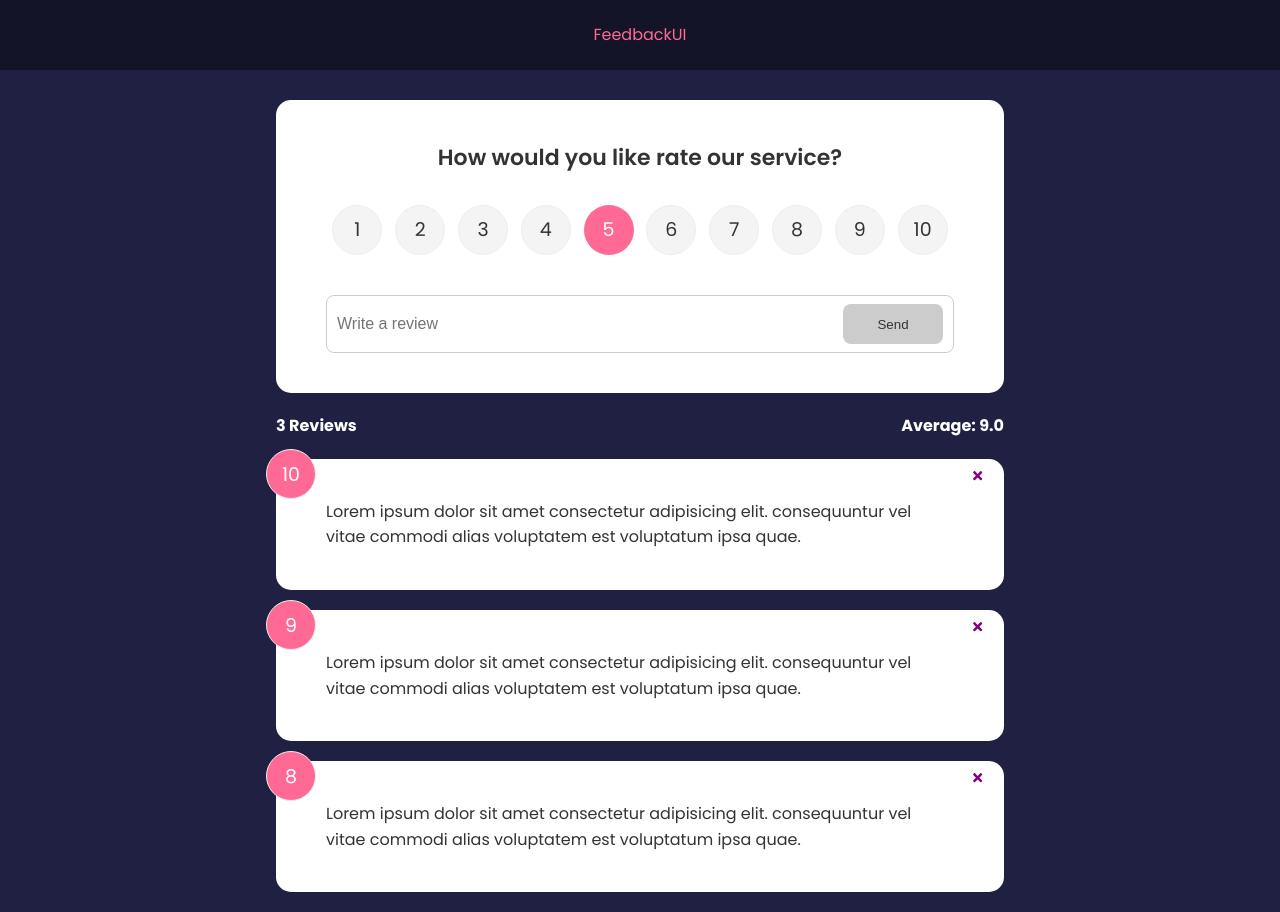
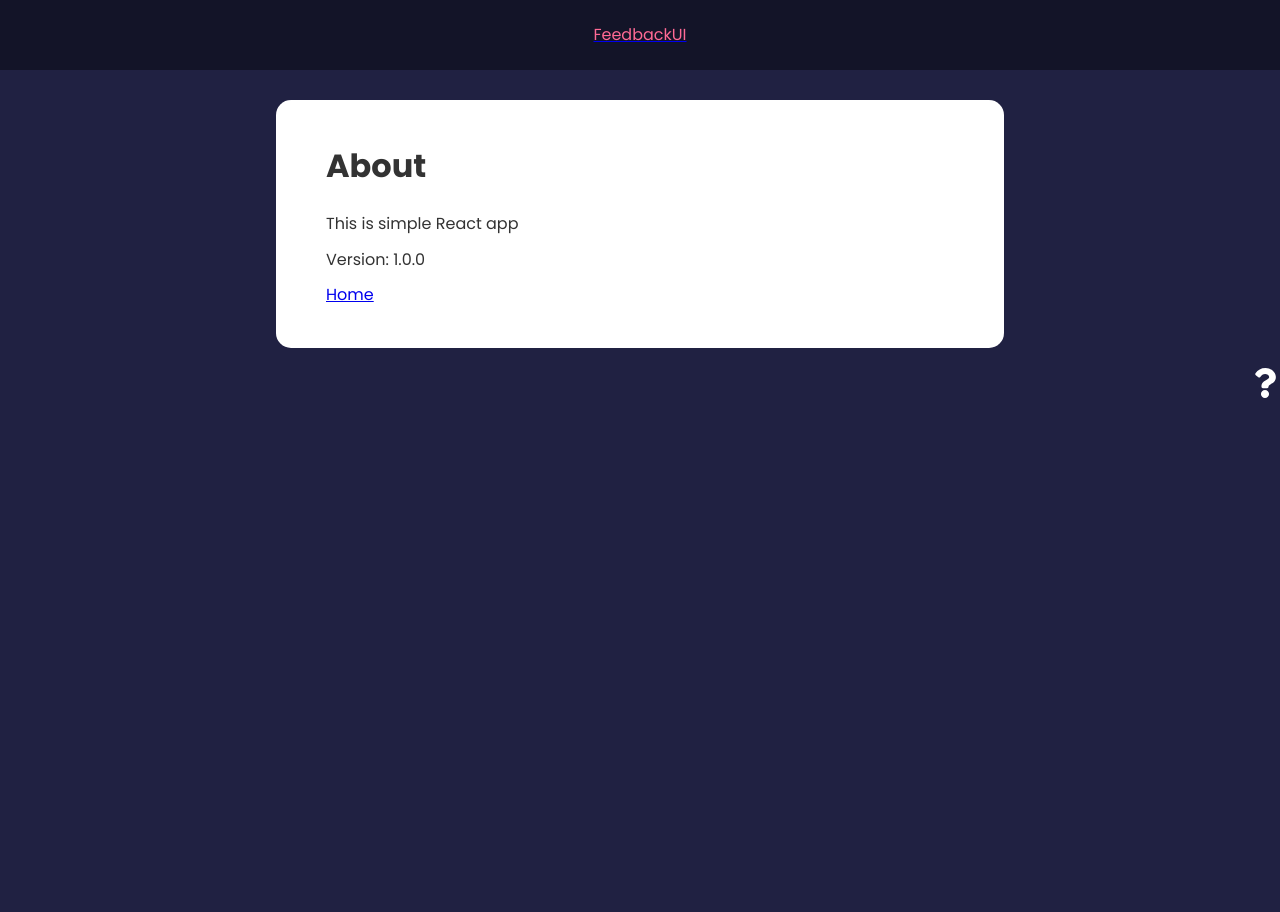
Before and after one commit to stanleyoos/feedback-app, a React (Create React App) app: page /about in a window 1280 px wide. After the commit the page ends 800 px from the top, so only its background shows below. Built offline with nearby package versions, Linux system fonts and the light colour scheme.

Commit message:
React Router v6

```diff
--- a/package.json
+++ b/package.json
@@ -6,10 +6,13 @@
     "@testing-library/jest-dom": "^5.16.3",
     "@testing-library/react": "^12.1.4",
     "@testing-library/user-event": "^13.5.0",
+    "framer-motion": "^4.1.17",
     "react": "^18.0.0",
     "react-dom": "^18.0.0",
     "react-icons": "^4.3.1",
+    "react-router-dom": "^6.3.0",
     "react-scripts": "5.0.0",
+    "uuid": "^8.3.2",
     "web-vitals": "^2.1.4"
   },
   "scripts": {
--- a/src/App.js
+++ b/src/App.js
@@ -1,9 +1,14 @@
 import { useState } from 'react'
+import { v4 as uuidv4 } from 'uuid'
+import { BrowserRouter as Router, Route, Routes } from 'react-router-dom'
 import Header from './components/Header'
 import FeedbackList from './components/FeedbackList'
 import FeedbackStats from './components/FeedbackStats'
 import FeedbackForm from './components/FeedbackForm'
 import feedbackData from './data/feedbackData'
+import AboutIconLink from './components/AboutIconLink'
+import AboutPage from './pages/AboutPage'
+
 const App = () => {
   // use state with data from external file
   const [feedback, setFeedback] = useState(feedbackData)
@@ -15,15 +20,36 @@
       setFeedback(feedback.filter((item) => item.id !== id))
     }
   }
+
+  const addFeedback = (newFeedback) => {
+    newFeedback.id = uuidv4()
+    setFeedback([newFeedback, ...feedback])
+  }
   return (
-    <>
+    <Router>
       <Header text="FeedbackUI" />
+
       <div className="container">
-        <FeedbackForm />
-        <FeedbackStats feedback={feedback} />
-        <FeedbackList feedback={feedback} handleDelete={deleteFeedback} />
+        <Routes>
+          <Route
+            exact
+            path="/"
+            element={
+              <>
+                <FeedbackForm handleAdd={addFeedback} />
+                <FeedbackStats feedback={feedback} />
+                <FeedbackList
+                  feedback={feedback}
+                  handleDelete={deleteFeedback}
+                />
+              </>
+            }
+          />
+          <Route path="/about" element={<AboutPage />} />
+        </Routes>
       </div>
-    </>
+      <AboutIconLink />
+    </Router>
   )
 }
 
--- /dev/null
+++ b/src/components/AboutIconLink.jsx
@@ -0,0 +1,14 @@
+import { FaQuestion } from 'react-icons/fa'
+import { Link } from 'react-router-dom'
+
+const AboutIconLink = () => {
+  return (
+    <div className="about-link">
+      <Link to="/about">
+        <FaQuestion size={30} />
+      </Link>
+    </div>
+  )
+}
+
+export default AboutIconLink
--- a/src/components/FeedbackForm.jsx
+++ b/src/components/FeedbackForm.jsx
@@ -3,7 +3,7 @@
 import Button from './shared/Button'
 import RatingSelect from './RatingSelect'
 
-const FeedbackForm = () => {
+const FeedbackForm = ({ handleAdd }) => {
   const [text, setText] = useState('')
   const [rating, setRating] = useState(10)
   const [btnIsDisabled, setBtnDisabled] = useState(true)
@@ -11,11 +11,14 @@
 
   const handleSubmit = (e) => {
     e.preventDefault()
-    if (text.trim() > 10) {
+    if (text.trim().length > 10) {
+      // create new object
       const newFeedback = {
         text,
         rating,
       }
+      handleAdd(newFeedback)
+      setText('')
     }
   }
 
--- a/src/components/FeedbackList.jsx
+++ b/src/components/FeedbackList.jsx
@@ -1,3 +1,4 @@
+import { motion, AnimatePresence } from 'framer-motion'
 import FeedbackItem from './FeedbackItem'
 import PropTypes from 'prop-types'
 
@@ -8,9 +9,22 @@
 
   return (
     <div className="feedback-list">
-      {feedback.map((item) => (
-        <FeedbackItem key={item.id} item={item} handleDelete={handleDelete} />
-      ))}
+      <AnimatePresence>
+        {feedback.map((item) => (
+          <motion.div
+            key={item.id}
+            initial={{ opacity: 0 }}
+            animate={{ opacity: 1 }}
+            exit={{ opacity: 0 }}
+          >
+            <FeedbackItem
+              key={item.id}
+              item={item}
+              handleDelete={handleDelete}
+            />
+          </motion.div>
+        ))}
+      </AnimatePresence>
     </div>
   )
 }
--- a/src/components/Header.jsx
+++ b/src/components/Header.jsx
@@ -1,4 +1,5 @@
 import PropTypes from 'prop-types'
+import { Link } from 'react-router-dom'
 
 function Header({ text, bgColor, textColor }) {
   const headerStyles = {
@@ -6,9 +7,11 @@
     color: textColor,
   }
   return (
-    <header style={headerStyles}>
-      <div className="container">{text}</div>
-    </header>
+    <Link to="/">
+      <header style={headerStyles}>
+        <div className="container">{text}</div>
+      </header>
+    </Link>
   )
 }
 
--- /dev/null
+++ b/src/pages/AboutPage.jsx
@@ -0,0 +1,16 @@
+import Card from '../components/shared/Card'
+import { Link } from 'react-router-dom'
+const AboutPage = () => {
+  return (
+    <Card>
+      <div className="about">
+        <h1>About</h1>
+        <p>This is simple React app</p>
+        <p>Version: 1.0.0</p>
+        <Link to="/">Home</Link>
+      </div>
+    </Card>
+  )
+}
+
+export default AboutPage
```
Also changed, not shown: 1 other file (tests, documents, lock files or other folders).
